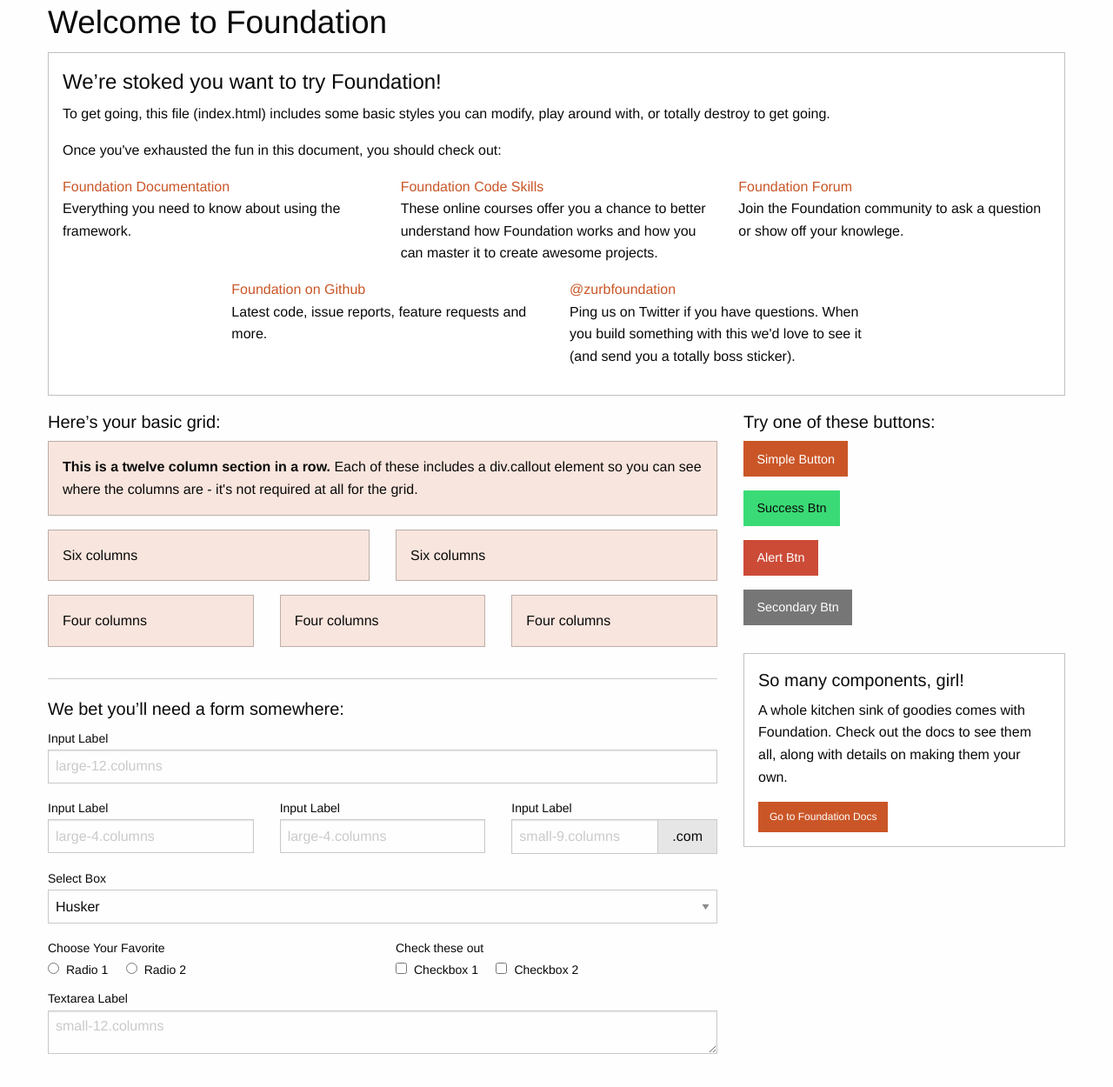
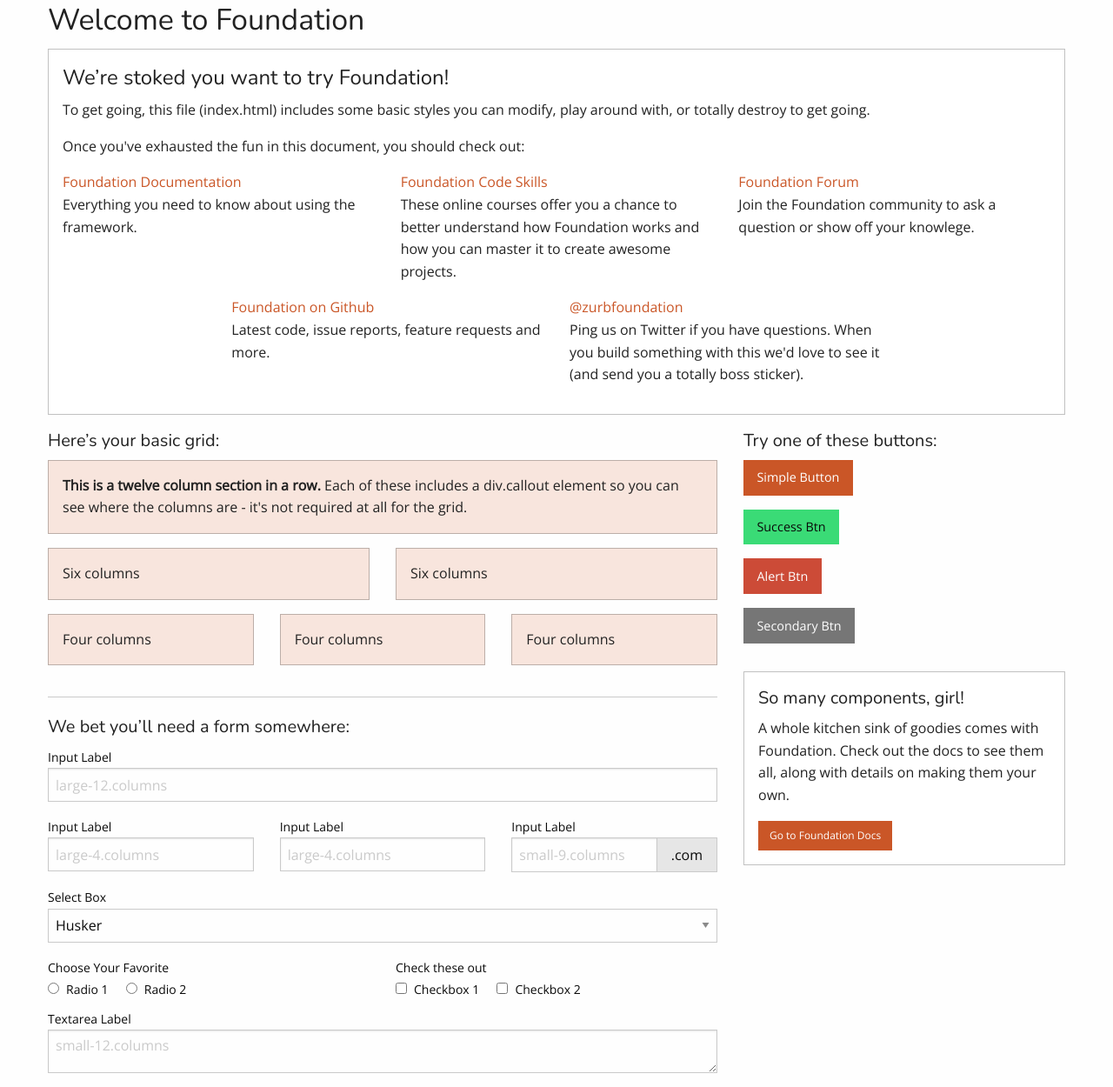
Before and after one commit to cmurton/BeaconPerch, a PHP site: page /beacon_theme/index.html in a window 1280 px wide. Shown: the whole page at 87% size. Before the commit the page ends 1212 px from the top, so only its background shows below. Run offline with PHP 8.4, Linux system fonts and the light colour scheme; some libraries are stand-ins or nearby versions.

Commit message:
Added google fonts

```diff
--- a/beacon_theme/scss/_settings.scss
+++ b/beacon_theme/scss/_settings.scss
@@ -64,11 +64,12 @@
 $black: #0a0a0a;
 $white: #fefefe;
 $body-background: $white;
-$body-font-color: $black;
-$body-font-family: 'Helvetica Neue', Helvetica, Roboto, Arial, sans-serif;
+$body-font-color: $darkest-gray;
+$body-font-family: 'Open Sans', Helvetica, Roboto, Arial, sans-serif;
 $body-antialiased: true;
 $global-margin: 1rem;
 $global-padding: 1rem;
+$global-weight-light: 200;
 $global-weight-normal: normal;
 $global-weight-bold: bold;
 $global-radius: 0;
@@ -106,8 +107,8 @@
 // 4. Base Typography
 // ------------------
 
-$header-font-family: $body-font-family;
-$header-font-weight: $global-weight-normal;
+$header-font-family: 'Nunito', Helvetica, Roboto, Arial, sans-serif;
+$header-font-weight: $global-weight-light;
 $header-font-style: normal;
 $font-family-monospace: Consolas, 'Liberation Mono', Courier, monospace;
 $header-color: inherit;
@@ -123,10 +124,10 @@
     'h6': ('font-size': 16),
   ),
   medium: (
-    'h1': ('font-size': 37),
+    'h1': ('font-size': 34),
     'h2': ('font-size': 31),
     'h3': ('font-size': 24),
-    'h4': ('font-size': 25),
+    'h4': ('font-size': 20),
     'h5': ('font-size': 20),
     'h6': ('font-size': 16),
   ),
--- a/beacon_theme/scss/app.scss
+++ b/beacon_theme/scss/app.scss
@@ -3,6 +3,11 @@
 @import 'settings';
 @import 'foundation';
 @import 'motion-ui';
+
+// Webfonts
+
+@import url('https://fonts.googleapis.com/css?family=Open+Sans');
+@import url('https://fonts.googleapis.com/css?family=Nunito:300,400,700');
 
 @include foundation-global-styles;
 @include foundation-grid;
```
Also changed, not shown: index.php (+4 -5 lines), css/app.css, 1 other file.
